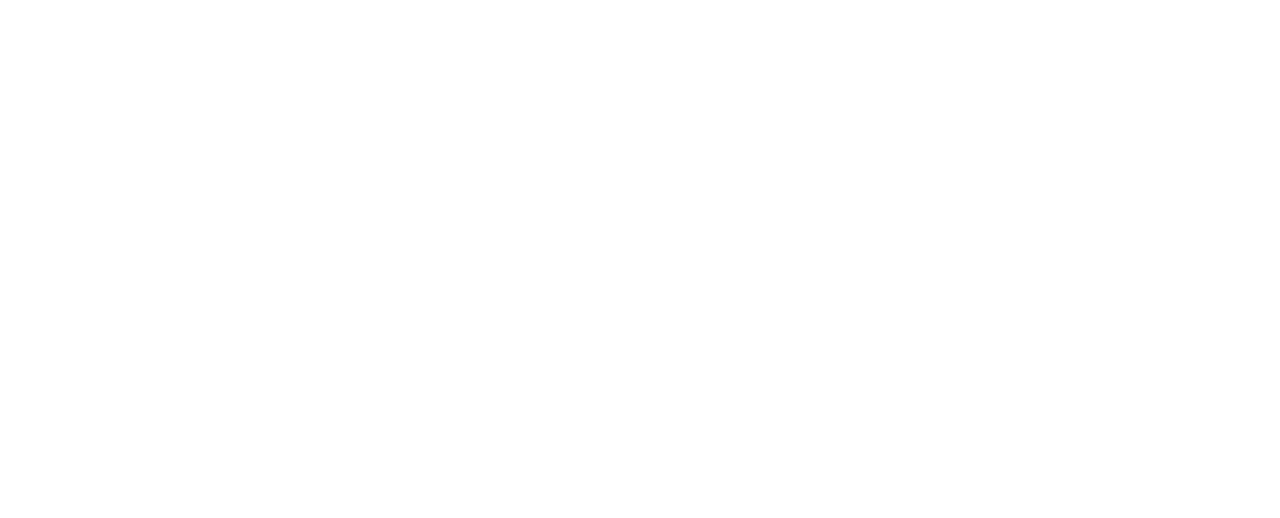
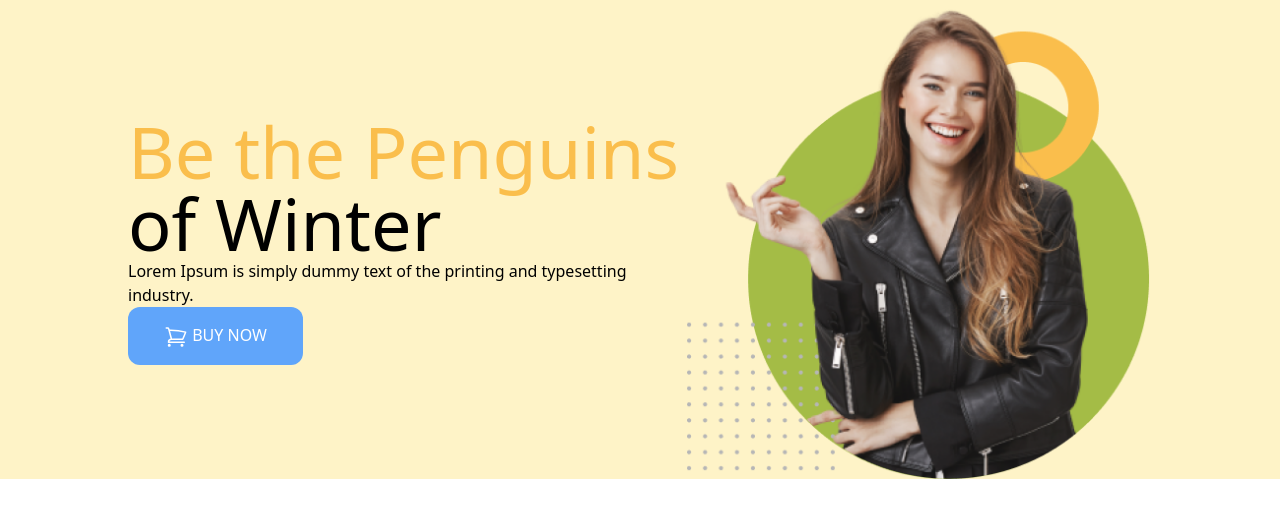
Before and after one commit to NizamUddin07/penguin-fashion, a plain HTML site: page index.html in a window 1280 px wide. Drawn offline with nearby package versions, Linux system fonts and the light colour scheme.

Commit message:
Banner added

```diff
--- a/index.html
+++ b/index.html
@@ -8,5 +8,25 @@
 </head>
 <body>
 
+    <header class="bg-amber-100 px-32">
+        <div class="flex justify-between items-center">
+            <div>
+                <h1 class="text-7xl"><span class="text-[#FABE4C]">Be the Penguins</span><br>
+                    of Winter</h1>
+
+                    <p>Lorem Ipsum is simply dummy text of the printing
+                    and typesetting industry.</p>
+                    <button class="px-9 py-4 bg-blue-400  color rounded-xl uppercase text-white font-medium inline-block">
+                        <svg xmlns="http://www.w3.org/2000/svg" fill="none" viewBox="0 0 24 24" stroke-width="1.5" stroke="currentColor" class="size-6 inline-block">
+                        <path stroke-linecap="round" stroke-linejoin="round" d="M2.25 3h1.386c.51 0 .955.343 1.087.835l.383 1.437M7.5 14.25a3 3 0 0 0-3 3h15.75m-12.75-3h11.218c1.121-2.3 2.1-4.684 2.924-7.138a60.114 60.114 0 0 0-16.536-1.84M7.5 14.25 5.106 5.272M6 20.25a.75.75 0 1 1-1.5 0 .75.75 0 0 1 1.5 0Zm12.75 0a.75.75 0 1 1-1.5 0 .75.75 0 0 1 1.5 0Z" />
+                        </svg>
+
+                        Buy Now</button>
+            </div>
+            <div>
+                <img src="assets/images/model.png" alt="">
+            </div>
+        </div>
+    </header>
 </body>
 </html>
```
